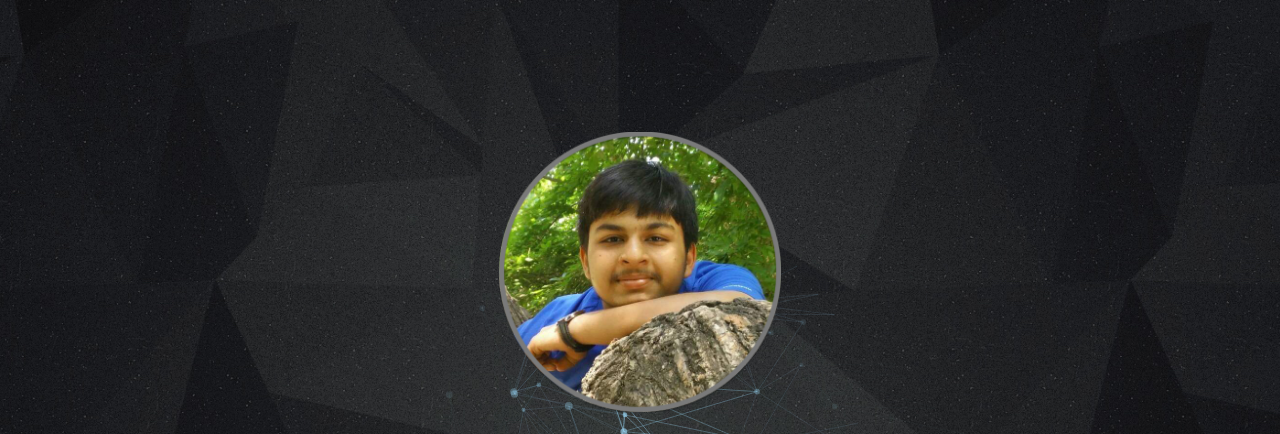
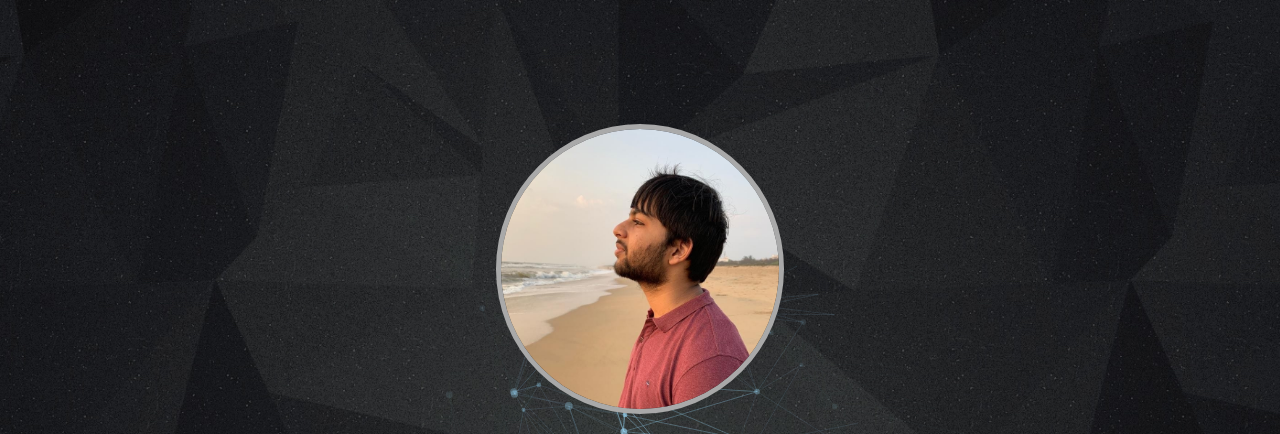
Before and after one commit to Accercine/DevClubAssignment2, a plain HTML site: page index.html in a window 1280 px wide. Shown: the top 434 px of the page. Drawn offline with Linux system fonts and the light colour scheme; a web font is replaced by a local one.

Commit message:
update profile image

```diff
--- a/index.html
+++ b/index.html
@@ -36,7 +36,7 @@
     <canvas id="demo-canvas"></canvas>
     <center>
     <div class="myimg">
-      <img src="myimg.png">
+      <img src="profileimg.jpg" style="border-radius: 50%; border: 5px solid darkgray; background-color: darkgray">
     </div>
     <h1 class="main-title">Rohit Agarwal</h1>
     <div class="ttext"><p>Hello! Welcome to my webpage.</br>
--- a/style.css
+++ b/style.css
@@ -22,7 +22,7 @@ div.myimg {
   margin: 0;
   padding: 0;
   text-align: center;
-  top: 34%;
+  top: 33%;
   left: 50%;
   -webkit-transform: translate3d(-50%,-50%,0);
   transform: translate3d(-50%,-50%,0);
```
Also changed, not shown: myimg.png (deleted), profileimg.jpg (added).
